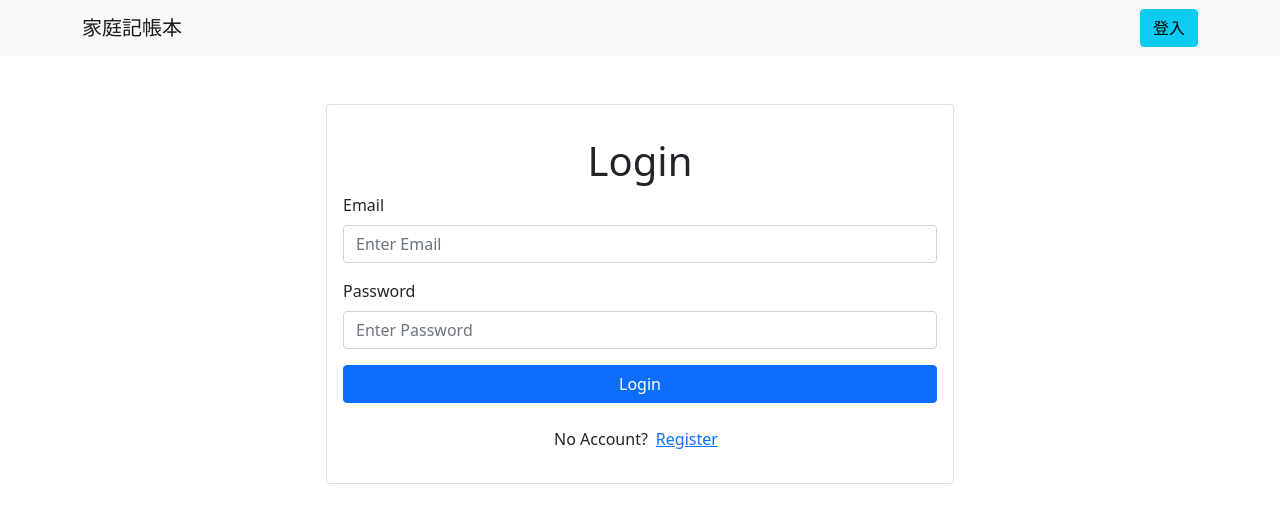
After one commit to anniehuang0410/expense-tracker, a Node server app: page /users/login in a window 1280 px wide. The commit adds this page. Shown: the top 523 px of the page. Run offline with Node 20, Linux system fonts and the light colour scheme; some libraries are stand-ins or nearby versions.

Commit message:
feat: add user login page & module

```diff
--- a/routes/index.js
+++ b/routes/index.js
@@ -1,11 +1,16 @@
 // 引用 Express 與 Express 路由器
 const express = require('express')
 const router = express.Router()
+
 // 引入路由模組
 const home = require('./modules/home')
 const expense = require('./modules/expense')
+const user = require('./modules/user')
+
 // 使用路由模組
 router.use('/', home)
 router.use('/expenses', expense)
+router.use('/users', user)
+
 // 匯出路由器
 module.exports = router
--- /dev/null
+++ b/routes/modules/user.js
@@ -0,0 +1,8 @@
+const express = require('express')
+const router = express.Router()
+
+router.get('/login', (req, res) => {
+  res.render('login')
+})
+
+module.exports = router
--- a/views/layouts/main.hbs
+++ b/views/layouts/main.hbs
@@ -18,7 +18,7 @@
       <div class="container">
         <a href="/" class="navbar-brand">家庭記帳本</a>
         <div class="button-container">
-          <a href="" class="btn btn-info">登入/註冊</a>
+          <a href="/users/login" class="btn btn-info">登入</a>
         </div>
       </div>
     </nav>
--- /dev/null
+++ b/views/login.hbs
@@ -0,0 +1,26 @@
+<div class="row mt-5">
+  <div class="col-md-6 m-auto">
+    <div class="card card-body">
+      <h1 class="text-center mt-3">Login</h1>
+
+      <form action="/users/login" method="POST">
+        <div class="mb-3">
+          <label for="email" class="mb-2">Email</label>
+          <input type="email" id="email" name="email" class="form-control" placeholder="Enter Email">
+        </div>
+        <div class="mb-3">
+          <label for="password" class="mb-2">Password</label>
+          <input type="password" id="password" name="password" class="form-control" placeholder="Enter Password">
+        </div>
+        <div class="button-container d-grid">
+          <button type="submit" class="btn btn-primary btn-block">Login</button>
+        </div>
+      </form>
+
+      <p class="lead mt-4 d-flex justify-content-center fs-6">
+        No Account? <a href="/users/register" class="mx-2">Register</a>
+      </p>
+
+    </div>
+  </div>
+</div>
```
